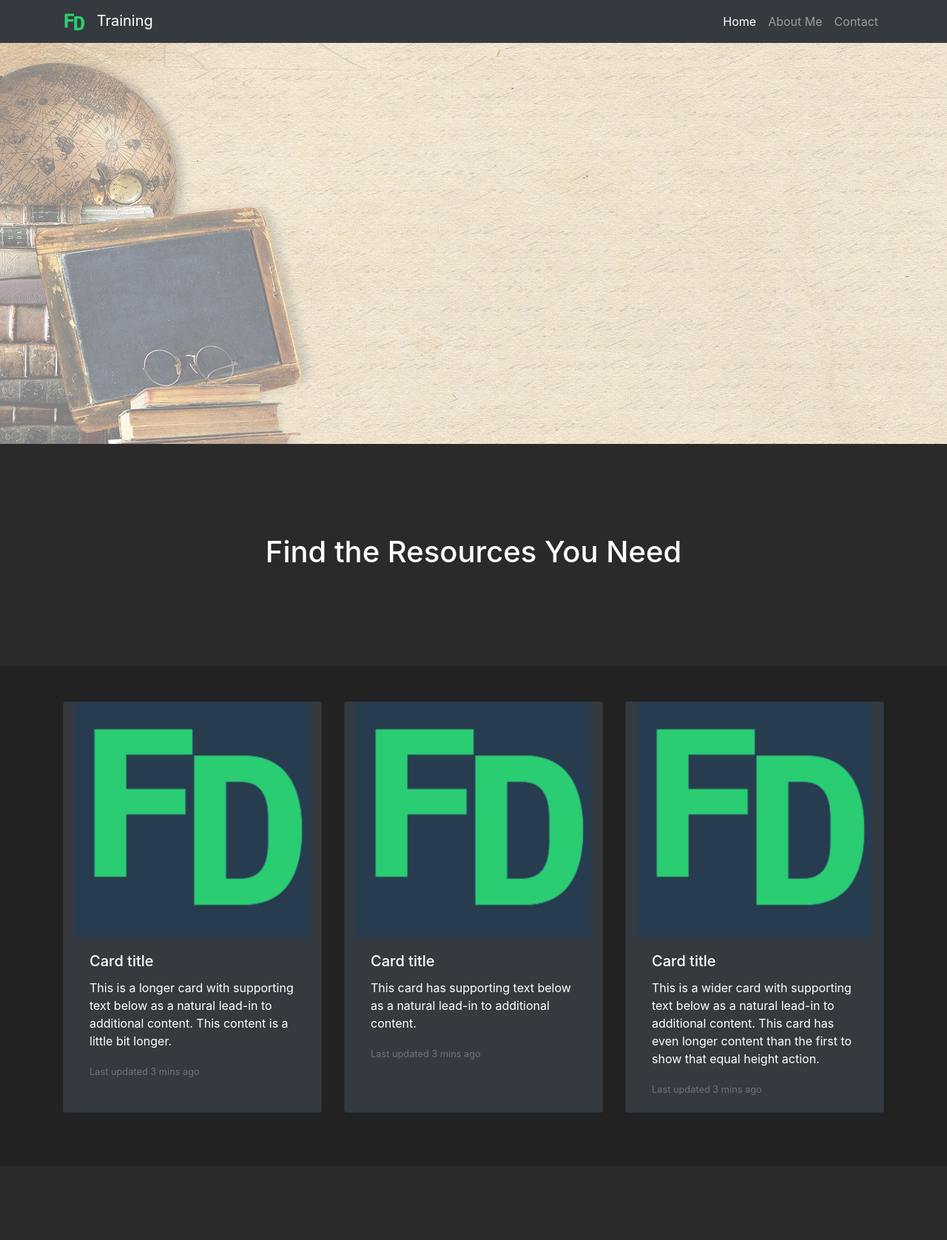
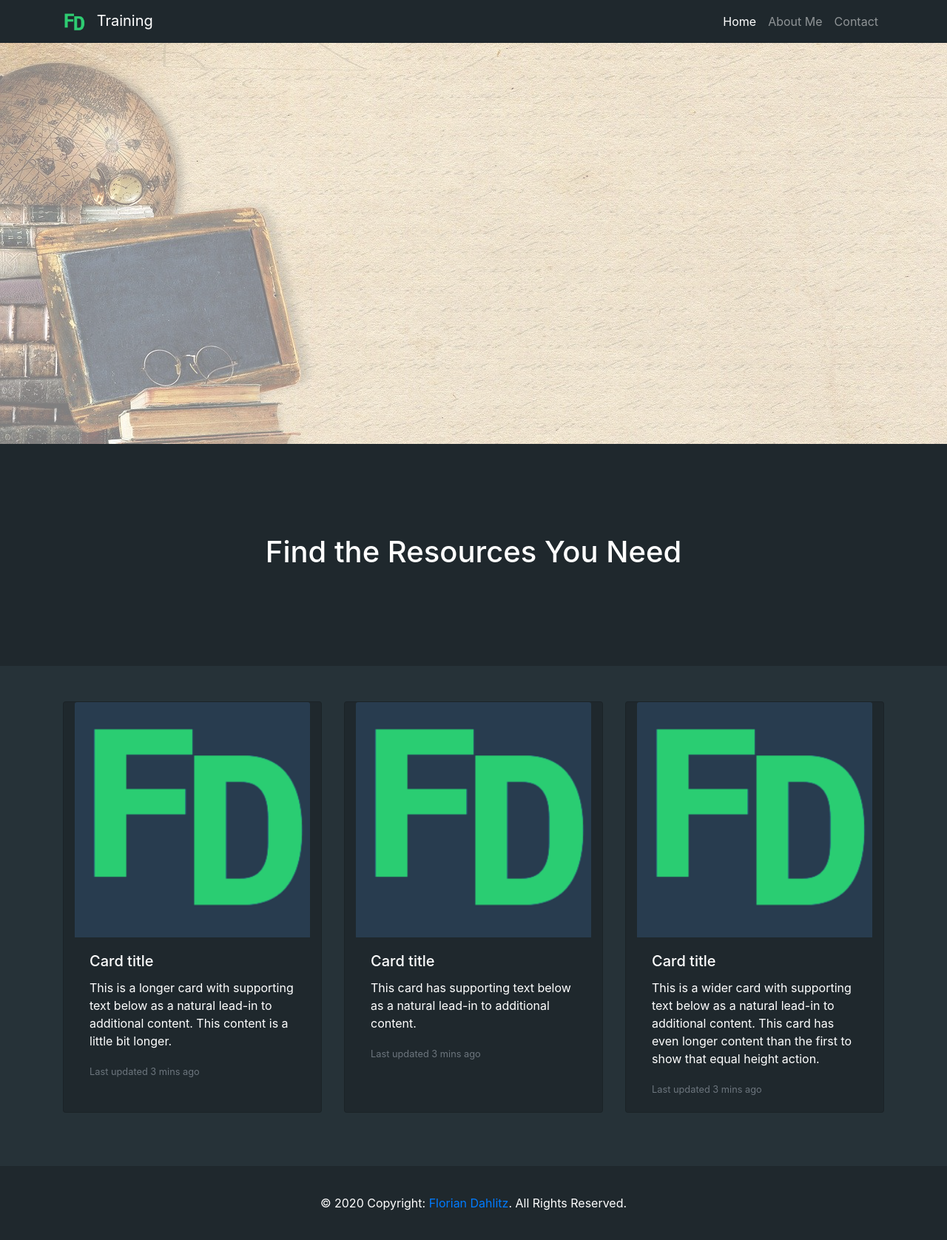
Before and after one commit to DahlitzFlorian/training-page, a Flask app: page / in a window 1280 px wide. Shown: the whole page at 74% size. Before the commit the page ends 1504 px from the top, so only its background shows below. Run offline with Flask 2, Linux system fonts and the light colour scheme; some libraries are stand-ins or nearby versions.

Commit message:
feat: footer

```diff
--- a/app/main.py
+++ b/app/main.py
@@ -1,9 +1,16 @@
+from datetime import datetime
+
 from flask import Flask
 from flask import render_template
 
 from config import config
 
 app = Flask(__name__)
+
+
+@app.context_processor
+def inject_now():
+    return {"now": datetime.utcnow()}
 
 
 @app.route("/")
--- a/app/static/css/main.css
+++ b/app/static/css/main.css
@@ -1,3 +1,7 @@
+.bg-dark {
+    background-color: #1F282D !important;
+}
+
 .navbar-brand > img {
     max-height: 30px;
     margin-right: 0.5em;
@@ -19,9 +23,15 @@
 }
 
 .content-section-a {
-    background-color: #222;
+    background-color: #263238;
 }
 
 .content-section-b {
-    background-color: #2a2a2a;
+    background-color: #1F282D;
 }
+
+.page-footer {
+    color: #fff;
+    min-height: 100px;
+    align-items: center;
+}
--- a/app/templates/shared/layout.html
+++ b/app/templates/shared/layout.html
@@ -63,6 +63,12 @@
     </div>
     {% block contents %}
     {% endblock %}
+    <footer class="page-footer font-small bg-dark d-flex justify-content-center">
+        <div class="footer-copyright text-center py-3">&copy; {{ now.year }} Copyright:
+            <a href="https://florian-dahlitz.de/" target="_blank"> Florian Dahlitz</a>. All Rights Reserved.
+        </div>
+    </footer>
+
     <!-- Load JS -->
     <script type="text/javascript" src="{{ url_for('static', filename='js/jquery-3.4.1.min.js') }}"></script>
     <script type="text/javascript" src="{{ url_for('static', filename='js/bootstrap.min.js') }}"></script>
```
